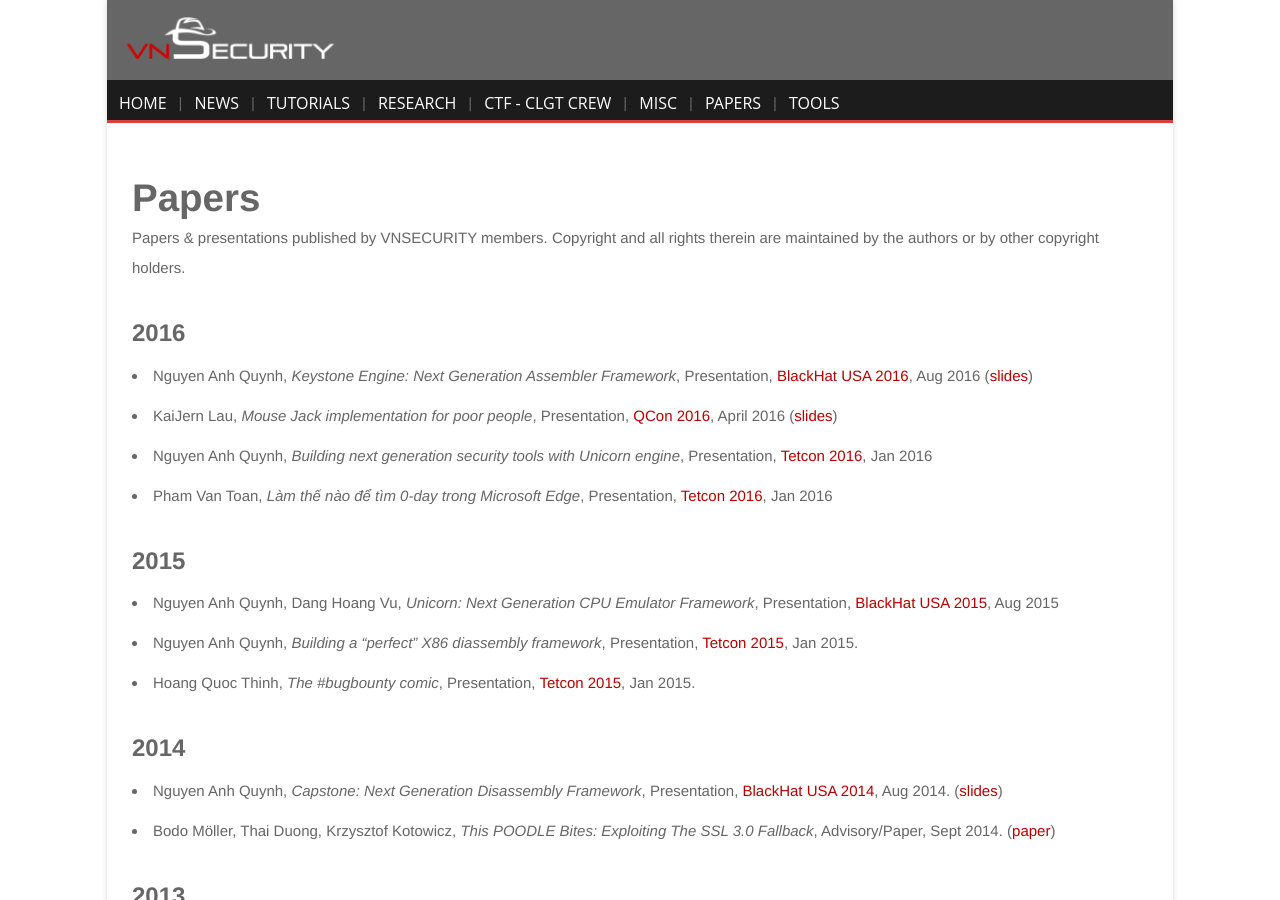
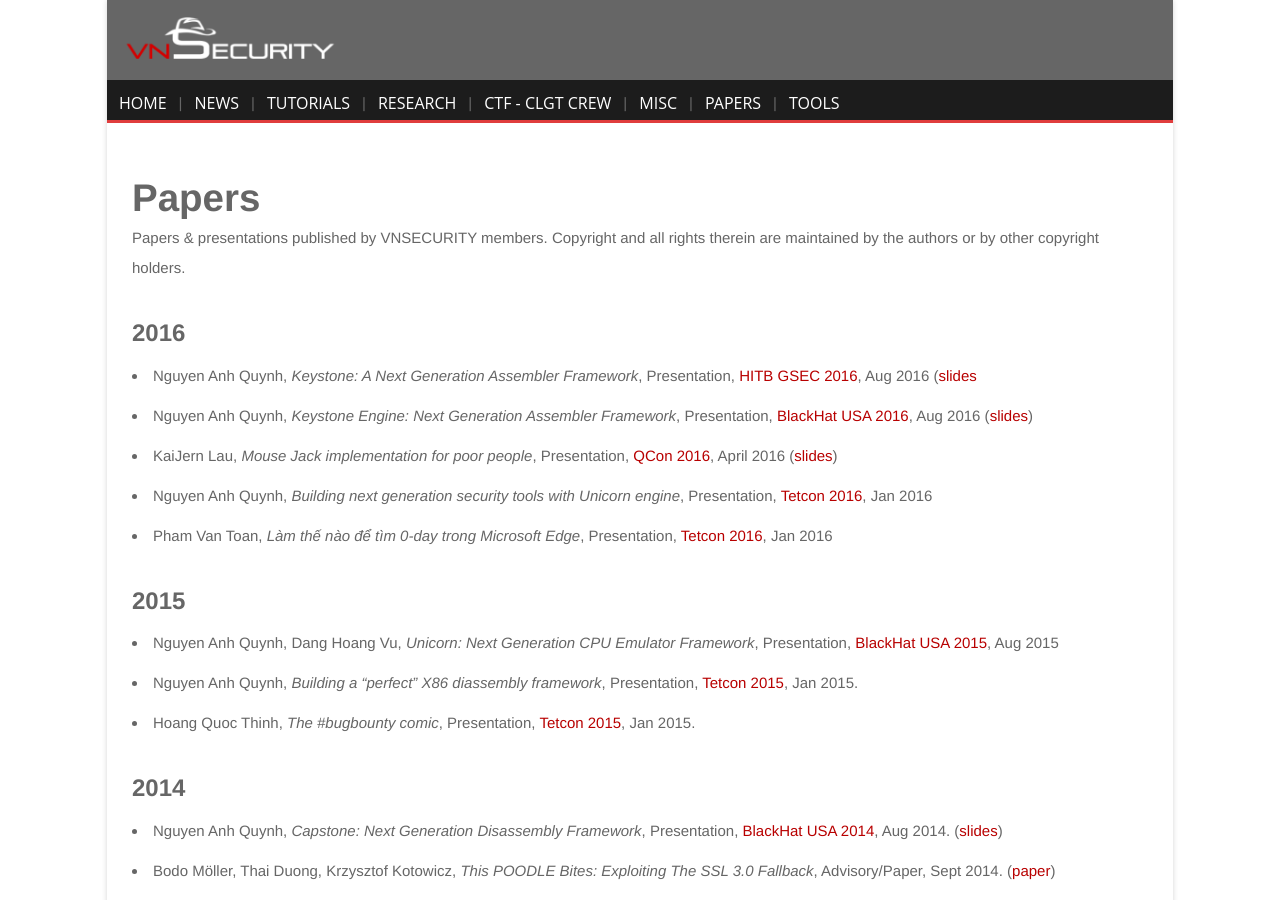
Before and after one commit to VNSECURITY/vnsecurity.github.io, a Jekyll site: the page built from papers.md, in a window 1280 px wide and 900 px high. Built offline with Jekyll 4.4.1, drawn with Linux system fonts in a browser that asks for light colours; comment, search, counter and statistics services are not loaded.

Commit message:
Update papers.md

```diff
--- a/papers.md
+++ b/papers.md
@@ -14,6 +14,7 @@
 Papers & presentations published by VNSECURITY members. Copyright and all rights therein are maintained by the authors or by other copyright holders.
 
 ### 2016
+* Nguyen Anh Quynh, *Keystone: A Next Generation Assembler Framework*, Presentation, <a href="Keystone: A Next Generation Assembler Framework" target="_blank">HITB GSEC 2016</a>, Aug 2016 (<a href="http://gsec.hitb.org/materials/sg2016/D1%20-%20Nguyen%20Anh%20Quynh%20-%20Keystone%20-%20A%20Next%20Generation%20Assembler%20Framework.pdf" target="_blank">slides</a>
 * Nguyen Anh Quynh, *Keystone Engine: Next Generation Assembler Framework*, Presentation, <a href="https://www.blackhat.com/us-16/briefings/schedule/#keystone-engine-next-generation-assembler-framework-3430" target="_blank">BlackHat USA 2016</a>, Aug 2016 (<a href="http://keystone-engine.org/docs/BHUSA2016-keystone.pdf" target="_blank">slides</a>)
 * KaiJern Lau, *Mouse Jack implementation for poor people*, Presentation, <a href="http://2016.qconbeijing.com/speakers/202002" target="_blank">QCon 2016</a>, April 2016 (<a href="https://github.com/xwings/tuya/blob/master/mousejack/ppt/QCon2016_Beijing_Full.pdf" target="_blank">slides</a>)
 * Nguyen Anh Quynh, *Building next generation security tools with Unicorn engine*, Presentation, <a href="https://tetcon.org/saigon-2016/talks/building-next-generation-security-tools-with-unicorn-engine.html" target="_blank">Tetcon 2016</a>, Jan 2016
```
